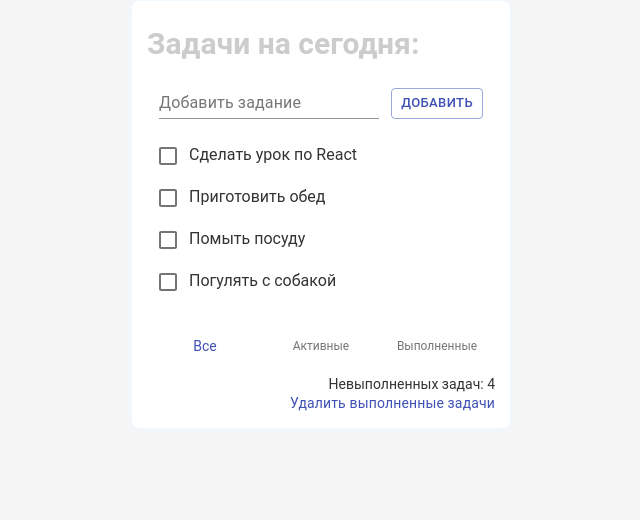
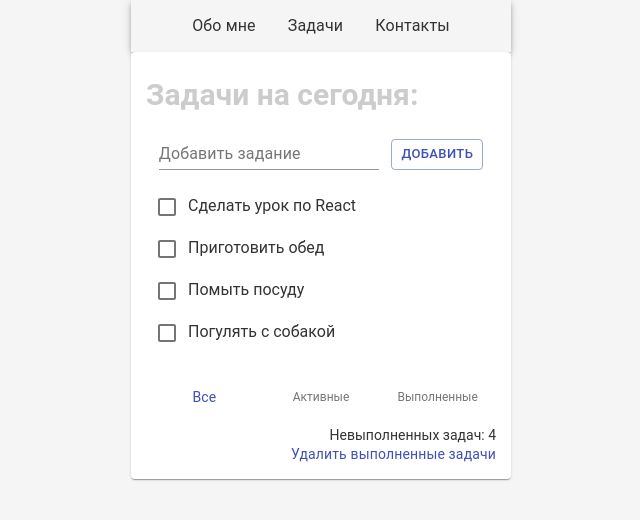
Before and after one commit to agatta17/Todo-App, a React (Create React App) app: page /todo in a window 1280 px wide. Shown: the top 520 px of the page, without its empty margins (319-959 px from the left). Built offline with nearby package versions, Linux system fonts and the light colour scheme.

Commit message:
install react-router-dom, add menu

```diff
--- a/package.json
+++ b/package.json
@@ -9,6 +9,7 @@
     "prop-types": "^15.7.2",
     "react": "^16.13.1",
     "react-dom": "^16.13.1",
+    "react-router-dom": "^5.2.0",
     "react-scripts": "3.4.1"
   },
   "scripts": {
--- /dev/null
+++ b/src/components/About/About.js
@@ -0,0 +1,10 @@
+import React from 'react';
+import styles from './About.module.css';
+
+
+function About() {
+	return (
+		<h1 className={styles.title}>Обо мне</h1>);
+};
+
+export default About;
--- /dev/null
+++ b/src/components/About/About.module.css
@@ -0,0 +1,6 @@
+.title {
+  font-size: 30px;
+  font-family: "Roboto", "Helvetica", "Arial", sans-serif;
+  color: #ccc;
+  margin: 10px 0;
+}
--- a/src/components/App/App.js
+++ b/src/components/App/App.js
@@ -1,71 +1,33 @@
 import React, { useState, useEffect } from 'react';
-import InputItem from '../InputItem/InputItem';
-import ItemList from '../ItemList/ItemList';
-import Footer from '../Footer/Footer';
+import { BrowserRouter as Router, Route, Link } from 'react-router-dom';
+import Todo from '../Todo/Todo';
+import About from '../About/About';
+import Contacts from '../Contacts/Contacts';
 import styles from './App.module.css';
+import Card from '@material-ui/core/Card';
+import MenuList from '@material-ui/core/MenuList';
+import MenuItem from '@material-ui/core/MenuItem';
+import AppBar from '@material-ui/core/AppBar';
 
 function App() {
-  useEffect(() => {console.log('update')});
-  useEffect(() => {console.log('mount')},[]);
-  const [count, setCount] = useState(4);
-  const [items, setItems] = useState(
-    [
-      {
-        value: 'Сделать урок по React',
-        isDone: false,
-        id: 1
-      },
-      {
-        value: 'Приготовить обед',
-        isDone: false,
-        id: 2
-      },
-      {
-        value: 'Помыть посуду',
-        isDone: false,
-        id: 3
-      },
-      {
-        value: 'Погулять с собакой',
-        isDone: false,
-        id: 4
-      }
-    ]);
-
-  const onClickDone = id => {
-    const newItemList = items.map(item => {
-      const newItem = { ...item };
-      if (item.id === id) {
-        newItem.isDone = !item.isDone;
-      }
-      return newItem;
-    });
-    setItems(newItemList);
-    };
-
-  const onClickDelete = id => {
-    const newItemList = items.filter(item => item.id !== id);
-    setItems(newItemList);
-    };
-
-  const onClickAdd = value => {
-      setItems(
-        [...items, {
-          value,
-          isDone: false,
-          id: count + 1
-          }
-        ]);
-      setCount(count + 1)
-  };
 
 	return (
-    <div className={styles.wrap}>
-      <h1 className={styles.title}>Задачи на сегодня:</h1>
-      <InputItem onClickAdd={onClickAdd} />
-      <ItemList items={items} onClickDone={onClickDone} onClickDelete={onClickDelete} />
-      <Footer count={count} />
-    </div>);
+    <Router>
+      <div className={styles.wrap}>
+        <AppBar position='static' color='transparent'>
+          <MenuList className={styles.menu} id="simple-menu">
+            <Link className={styles.link} to='/'><MenuItem>Обо мне</MenuItem></Link>
+            <Link className={styles.link} to='/todo'><MenuItem>Задачи</MenuItem></Link>
+            <Link className={styles.link} to='/contacts'><MenuItem>Контакты</MenuItem></Link>
+          </MenuList>
+        </AppBar>
+        <Card className={styles.content}>
+          <Route path='/' exact component={About} />
+          <Route path='/todo' component={Todo} />
+          <Route path='/contacts' component={Contacts} />
+        </Card>
+      </div>
+    </Router>);
 
 };
 
--- a/src/components/App/App.module.css
+++ b/src/components/App/App.module.css
@@ -2,18 +2,19 @@
   margin: auto;
   min-width: 320px;
   max-width: 380px;
-  box-sizing: border-box;
-  border: solid 1px #F0F8FF;
-  border-radius: 8px;
+}
+.menu {
+  display: flex;
+  justify-content: center;
+  font-family: "Roboto", "Helvetica", "Arial", sans-serif;
+  color: #333;
+}
+.link {
+  color: #333;
+  text-decoration: none;
+}
+.content {
   padding: 15px;
-  background: #fff;
-  box-shadow: 0 0 10px #F0F8FF;
-}
-.title {
-  font-size: 30px;
-  font-family: "Roboto", "Helvetica", "Arial", sans-serif;
-  color: #ccc;
-  margin: 10px 0;
 }
 body {
   background: #F5F5F5;
--- /dev/null
+++ b/src/components/Contacts/Contacts.js
@@ -0,0 +1,9 @@
+import React from 'react';
+import styles from './Contacts.module.css';
+
+function Contacts() {
+	return (
+		<h1 className={styles.title}>Контакты</h1>);
+};
+
+export default Contacts;
--- /dev/null
+++ b/src/components/Contacts/Contacts.module.css
@@ -0,0 +1,6 @@
+.title {
+  font-size: 30px;
+  font-family: "Roboto", "Helvetica", "Arial", sans-serif;
+  color: #ccc;
+  margin: 10px 0;
+}
--- /dev/null
+++ b/src/components/Todo/Todo.js
@@ -0,0 +1,72 @@
+import React, { useState, useEffect } from 'react';
+import InputItem from '../InputItem/InputItem';
+import ItemList from '../ItemList/ItemList';
+import Footer from '../Footer/Footer';
+import styles from './Todo.module.css';
+
+function Todo() {
+  useEffect(() => {console.log('update')});
+  useEffect(() => {console.log('mount')},[]);
+  const [count, setCount] = useState(4);
+  const [items, setItems] = useState(
+    [
+      {
+        value: 'Сделать урок по React',
+        isDone: false,
+        id: 1
+      },
+      {
+        value: 'Приготовить обед',
+        isDone: false,
+        id: 2
+      },
+      {
+        value: 'Помыть посуду',
+        isDone: false,
+        id: 3
+      },
+      {
+        value: 'Погулять с собакой',
+        isDone: false,
+        id: 4
+      }
+    ]);
+
+  const onClickDone = id => {
+    const newItemList = items.map(item => {
+      const newItem = { ...item };
+      if (item.id === id) {
+        newItem.isDone = !item.isDone;
+      }
+      return newItem;
+    });
+    setItems(newItemList);
+    };
+
+  const onClickDelete = id => {
+    const newItemList = items.filter(item => item.id !== id);
+    setItems(newItemList);
+    };
+
+  const onClickAdd = value => {
+      setItems(
+        [...items, {
+          value,
+          isDone: false,
+          id: count + 1
+          }
+        ]);
+      setCount(count + 1)
+  };
+
+	return (
+    <>
+      <h1 className={styles.title}>Задачи на сегодня:</h1>
+      <InputItem onClickAdd={onClickAdd} />
+      <ItemList items={items} onClickDone={onClickDone} onClickDelete={onClickDelete} />
+      <Footer count={count} />
+    </>);
+
+};
+
+export default Todo;
--- /dev/null
+++ b/src/components/Todo/Todo.module.css
@@ -0,0 +1,6 @@
+.title {
+  font-size: 30px;
+  font-family: "Roboto", "Helvetica", "Arial", sans-serif;
+  color: #ccc;
+  margin: 10px 0;
+}
```
Also changed, not shown: 1 other file (tests, documents, lock files or other folders).
